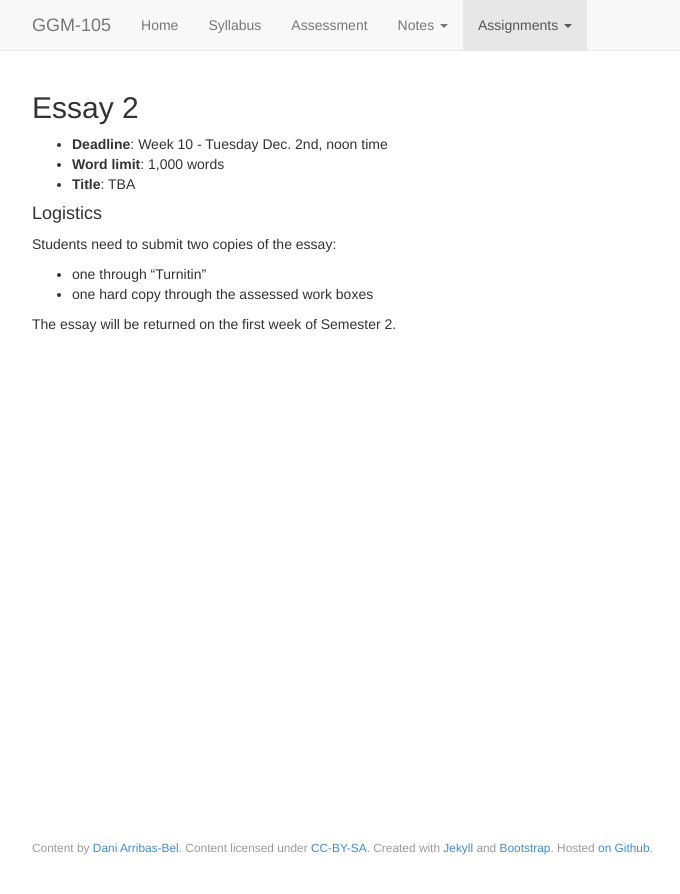
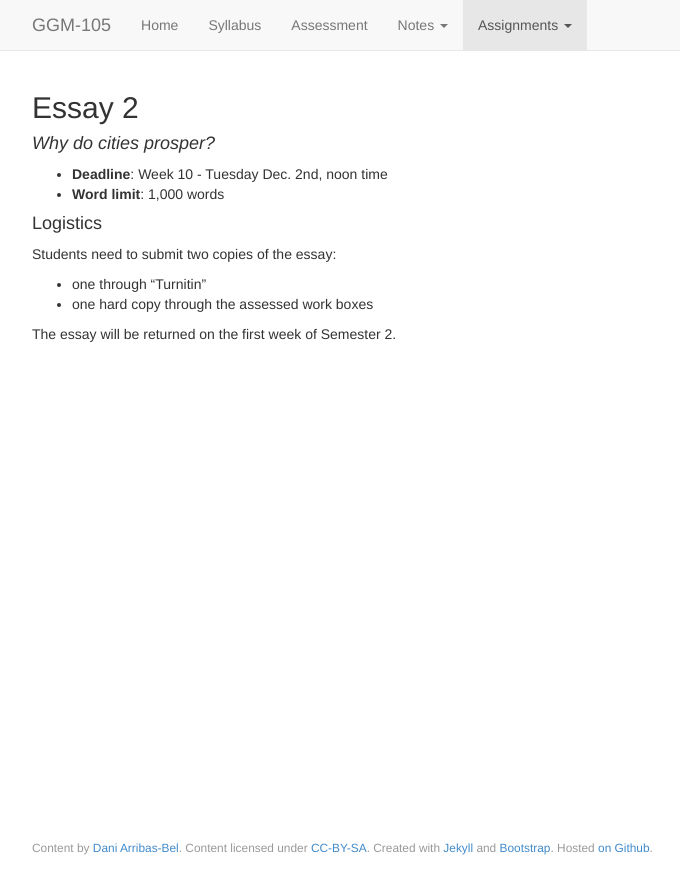
Before and after one commit to darribas/GGM-105_14-15, a Jekyll site: the page built from _assignments/essay02.md, in a window 1280 px wide. Shown: the top 894 px of the page, without its empty margins (223-903 px from the left). Built offline with Jekyll 4.4.1, drawn with Linux system fonts in a browser that asks for light colours; nearby versions of some CDN libraries.

Commit message:
Adding second Essay and tweaking first one

```diff
--- a/_assignments/essay02.md
+++ b/_assignments/essay02.md
@@ -2,9 +2,10 @@
 title: Essay 2
 ---
 
+#### *Why do cities prosper?*
+
 - **Deadline**: Week 10 - Tuesday Dec. 2nd, noon time
 - **Word limit**: 1,000 words
-- **Title**: TBA
 
 #### Logistics
 
```
